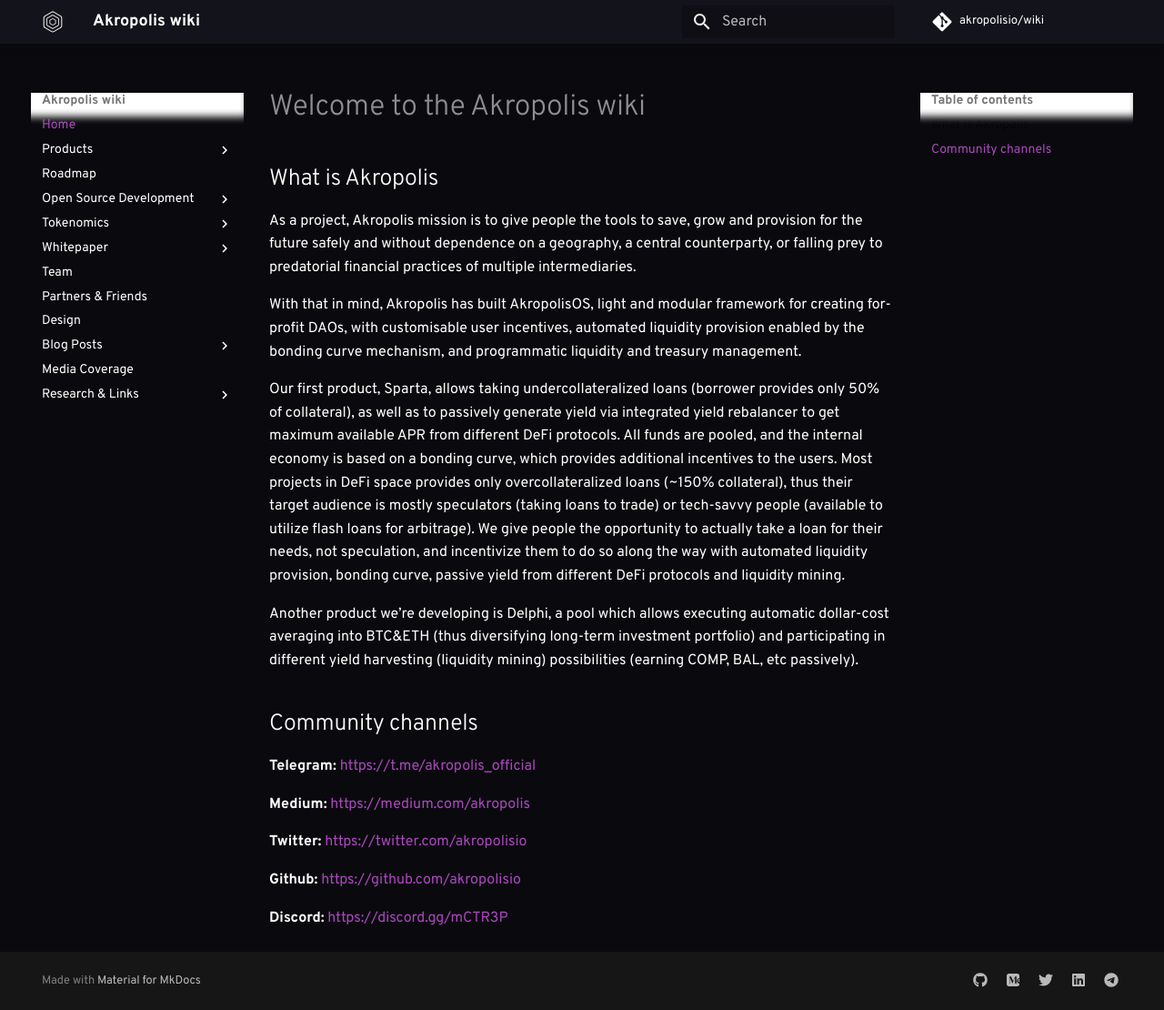
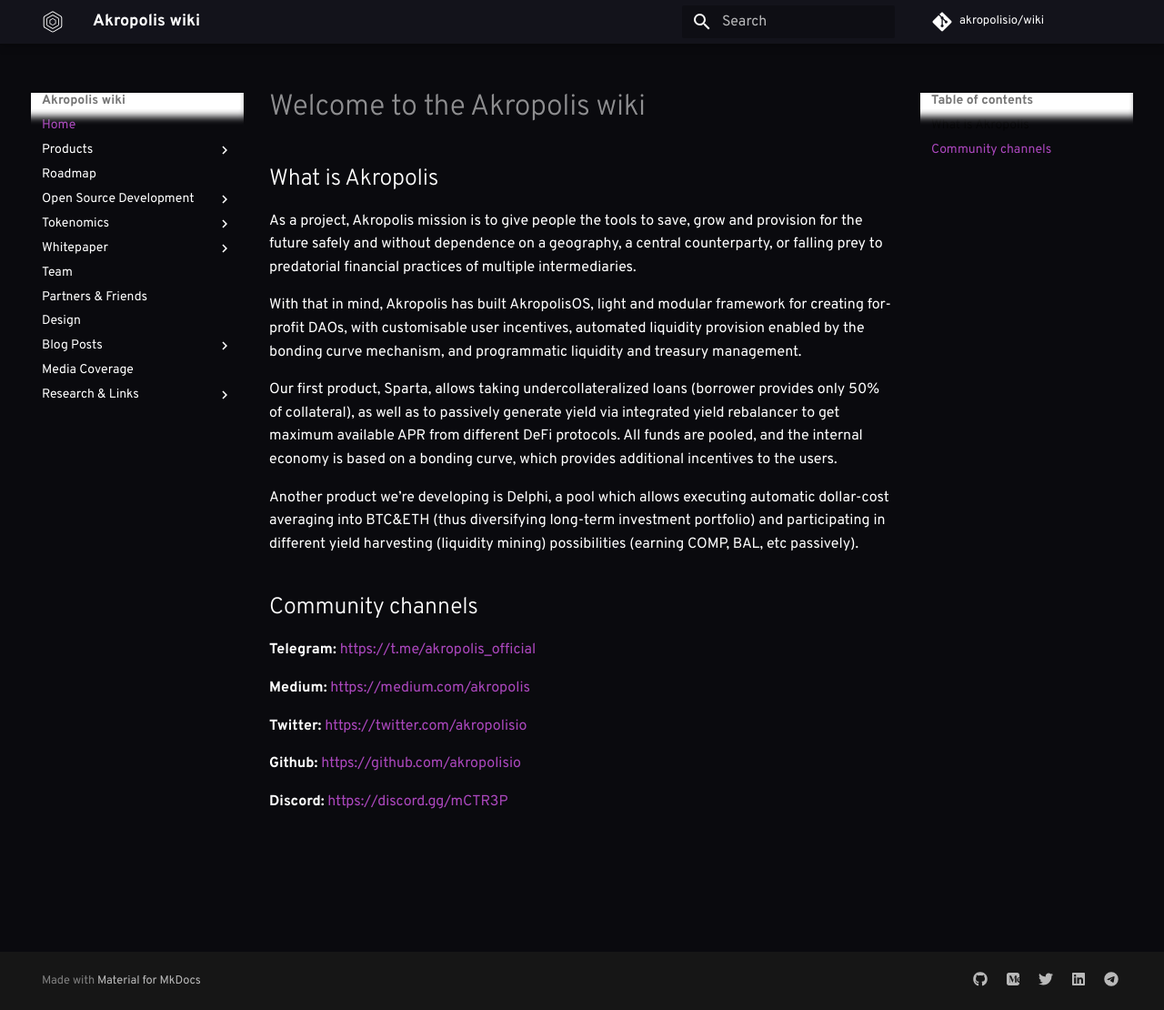
Before and after one commit to kaonone/wiki, an MkDocs documentation site: the page built from docs/index.md, in a window 1280 px wide and 1110 px high. Shown: the whole window at 91% size. Built offline with MkDocs 1.6.1 and Material for MkDocs 9.7.7, drawn with Linux system fonts in a browser that asks for light colours; some web fonts are replaced; comment, search, counter and statistics services are not loaded; old or Windows-style settings are respelled for this version of MkDocs.

Commit message:
main page upd

```diff
--- a/docs/index.md
+++ b/docs/index.md
@@ -7,7 +7,6 @@
 With that in mind, Akropolis has built AkropolisOS, light and modular framework for creating for-profit DAOs, with customisable user incentives, automated liquidity provision enabled by the bonding curve mechanism, and programmatic liquidity and treasury management.
 
 Our first product, Sparta, allows taking undercollateralized loans (borrower provides only 50% of collateral), as well as to passively generate yield via integrated yield rebalancer to get maximum available APR from different DeFi protocols. All funds are pooled, and the internal economy is based on a bonding curve, which provides additional incentives to the users.
-Most projects in DeFi space provides only overcollateralized loans (~150% collateral), thus their target audience is mostly speculators (taking loans to trade) or tech-savvy people (available to utilize flash loans for arbitrage). We give people the opportunity to actually take a loan for their needs, not speculation, and incentivize them to do so along the way with automated liquidity provision, bonding curve, passive yield from different DeFi protocols and liquidity mining.
 
 Another product we’re developing is Delphi, a pool which allows executing automatic dollar-cost averaging into BTC&ETH (thus diversifying long-term investment portfolio) and participating in different yield harvesting (liquidity mining) possibilities (earning COMP, BAL, etc passively).
 
```
